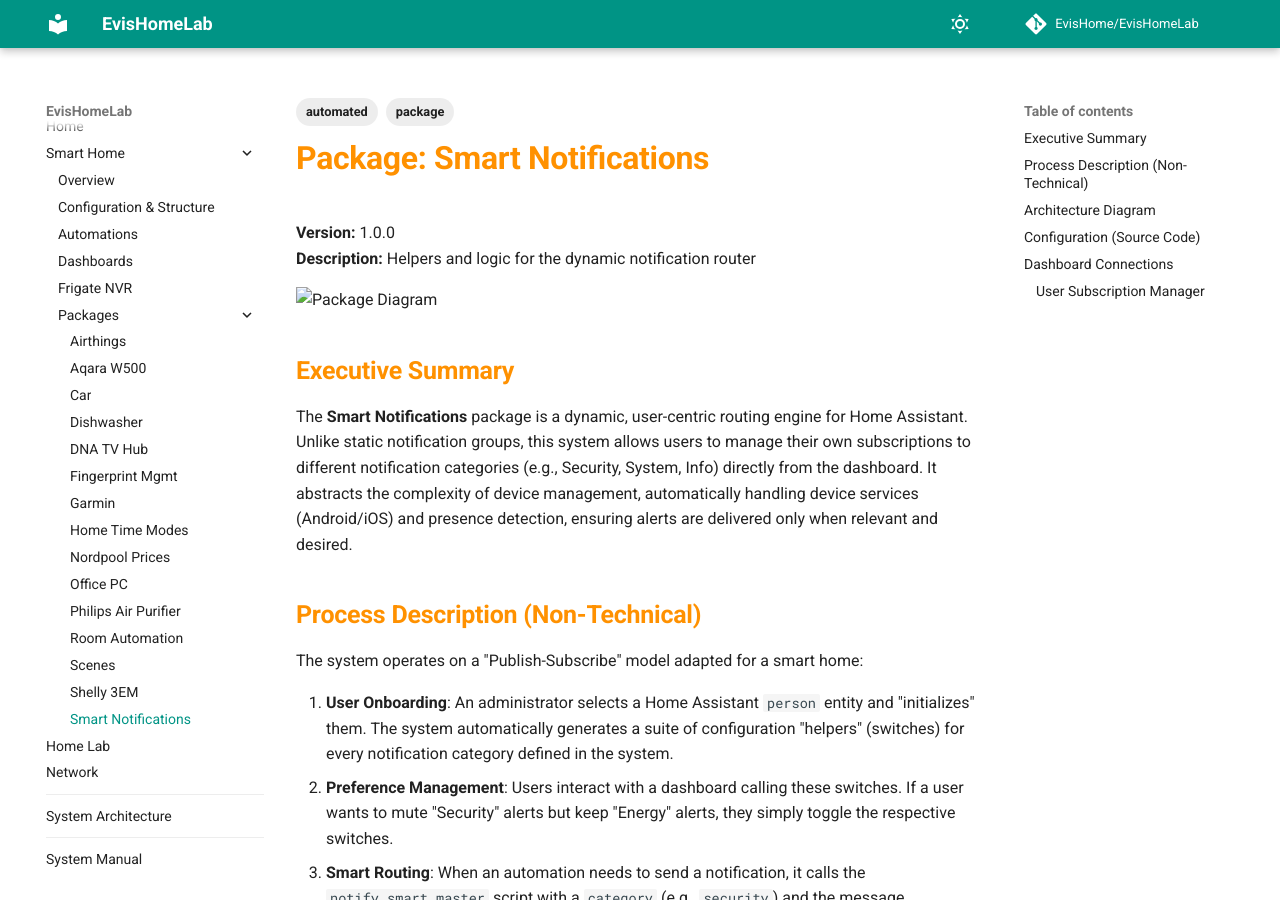
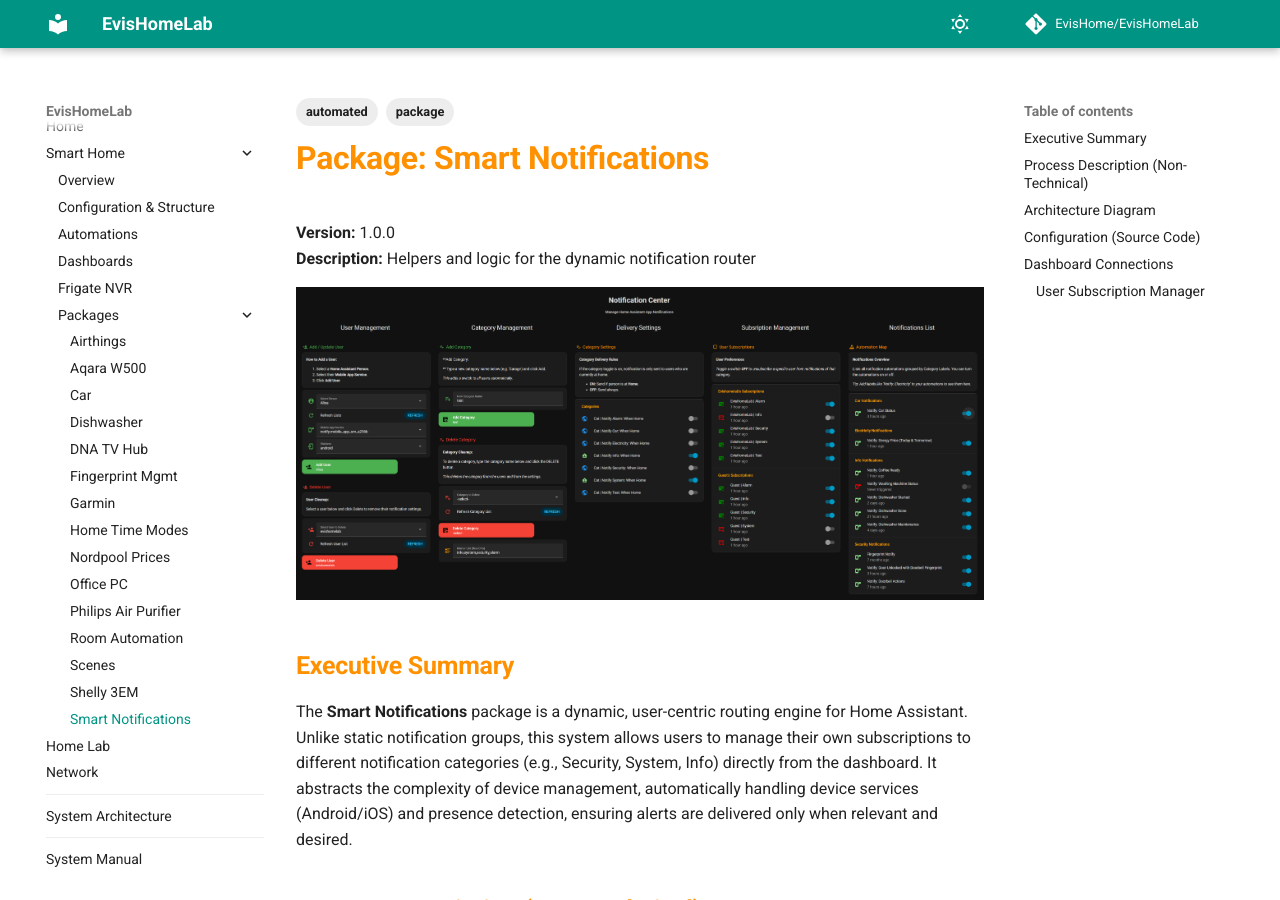
Before and after one commit to EvisHome/EvisHomeLab, an MkDocs documentation site: the page built from docs/smart-home/packages/smart_notifications.md, in a window 1280 px wide and 900 px high. Built offline with MkDocs 1.6.1 and Material for MkDocs 9.7.7, drawn with Linux system fonts in a browser that asks for light colours; comment, search, counter and statistics services are not loaded.

Commit message:
Routine update

```diff
--- a/docs/smart-home/packages/smart_notifications.md
+++ b/docs/smart-home/packages/smart_notifications.md
@@ -11,7 +11,7 @@ version: 1.0.0
 **Description:** Helpers and logic for the dynamic notification router
 
 <!-- START_IMAGE -->
-![Package Diagram](../../../assets/images/packages/smart_notifications.png)
+![Package Diagram](../../../assets/images/dashboards/smart_notifications.png)
 <!-- END_IMAGE -->
 
 ## Executive Summary
```
Also changed, not shown: docs/assets/images/dashboards/smart_notifications.png (added).
